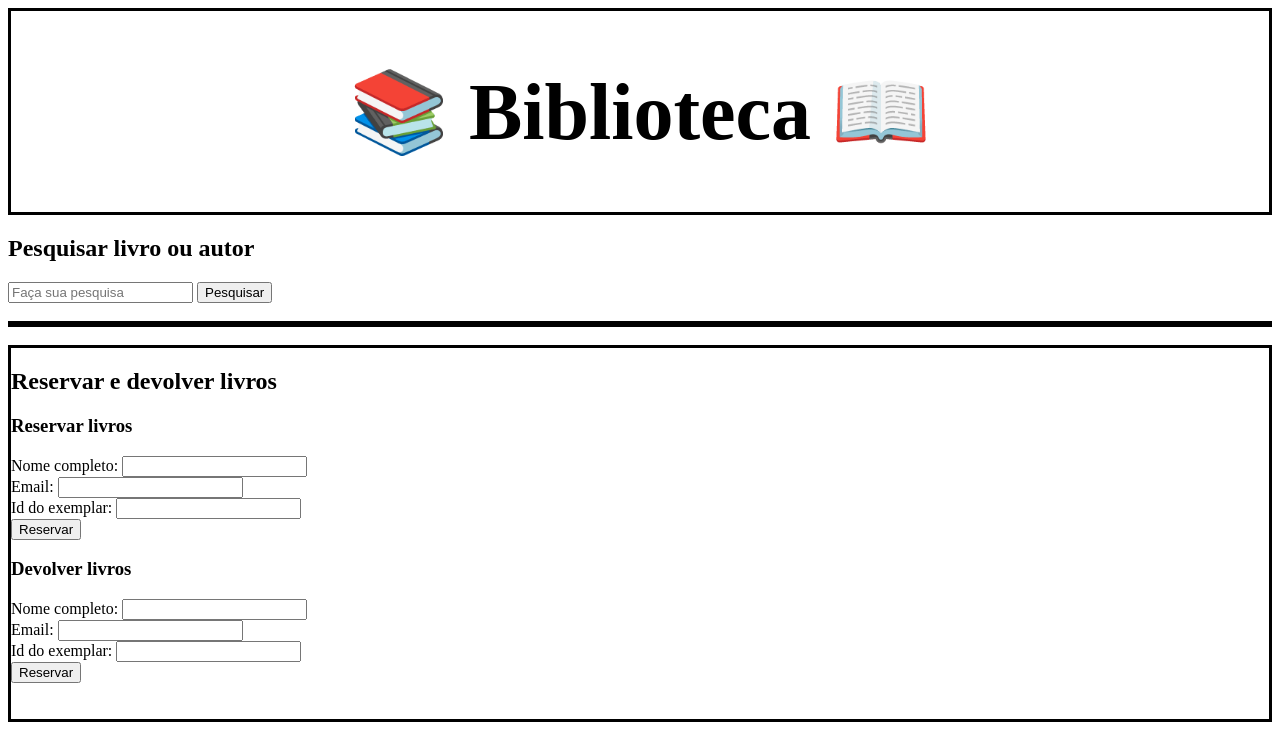
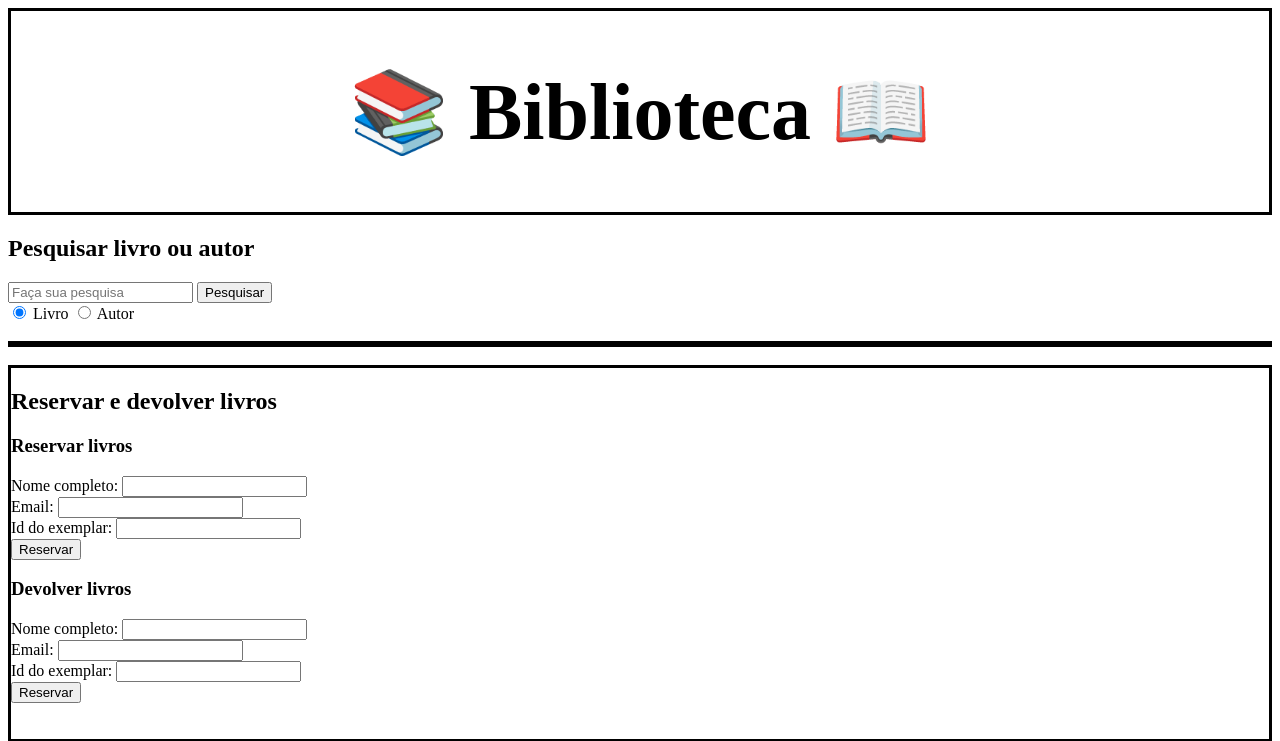
Before and after one commit to juliapongf/ProjetoWebDev, a Django app: page /biblioteca/pesquisa/ in a window 1280 px wide. Shown: the top 741 px of the page. Run offline with Django 5.2, Linux system fonts and the light colour scheme; some libraries are stand-ins or nearby versions.

Commit message:
Consertando a pesquisa

```diff
--- a/ProjetoWebDev/Biblioteca/templates/Biblioteca/pesquisa.html
+++ b/ProjetoWebDev/Biblioteca/templates/Biblioteca/pesquisa.html
@@ -15,6 +15,15 @@
             border: 3px solid black;
         }
 
+        .caixinha {
+            border: 3px solid black;
+            width: 80%;
+        }
+        #resultados {
+            display: flex;
+            justify-content: center; /* centraliza horizontalmente */
+        }
+
     </style>
 </head>
 <body>
@@ -28,14 +37,14 @@
         <form method="GET"
             hx-get="{% url 'pesquisa_livro' %}"
             hx-target="#resultados"
-            hx-swap="outerHTML"
+            hx-swap="innerHTML"
             hx-trigger="submit"
             >
             <input type="text" placeholder="Faça sua pesquisa" name="busca">
             <button type="submit">Pesquisar</button>
             <br>
-            {# <input type="radio" name="tipodapesquisa" value="livro"> Livro #}
-            {# <input type="radio" name="tipodapesquisa" value="autor"> Autor #}
+            <input type="radio" name="tipodapesquisa" value="livro" checked> Livro
+            <input type="radio" name="tipodapesquisa" value="autor"> Autor
         </form>
     </div>
     <br>
--- a/ProjetoWebDev/Biblioteca/views.py
+++ b/ProjetoWebDev/Biblioteca/views.py
@@ -1,6 +1,6 @@
 from django.shortcuts import render
 from django.http import HttpResponse
-from .models import Livro
+from .models import Livro, Autor
 
 # Crie suas views aqui.
 
@@ -30,12 +30,16 @@ def pesquisa(request):
 
 def pesquisa_livros(request):
     busca = request.GET.get('busca', '')
+    tipo = request.GET.get('tipodapesquisa', 'livro')
+
     print(f"Valor da busca: {busca}")
-    if busca:
-        livros = Livro.objects.filter(titulo__icontains=busca)
+    if tipo == "livro":
+        lista = Livro.objects.filter(titulo__icontains=busca)
+    elif tipo == "autor":
+        lista = Autor.objects.filter(nome__icontains=busca)
     else:
-        livros = Livro.objects.all()
+        lista = []
 
     return render(request, "Biblioteca/parcial_resultados.html", {
-        "livros": livros
+        "lista": lista, "tipo": tipo
     })
```
Also changed, not shown: ProjetoWebDev/Biblioteca/templates/Biblioteca/parcial_resultados.html (+27 -7 lines).
